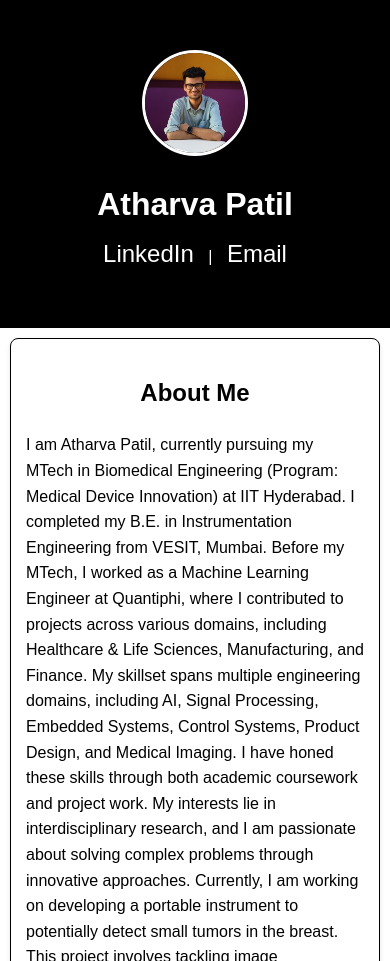
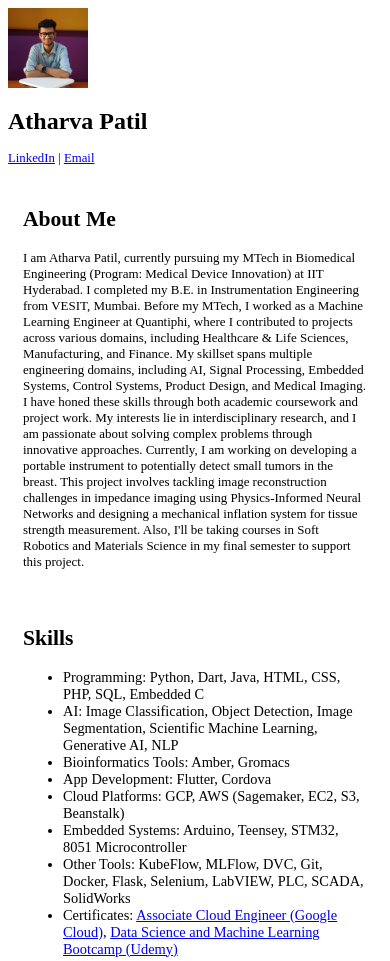
Before and after one commit to atharvapatil000/Atharva_Patil_Portfolio, a plain HTML site: page index.html in a window 390 px wide. Shown: the top 961 px of the page. Drawn offline with Linux system fonts and the light colour scheme.

Commit message:
Update index.html

```diff
--- a/index.html
+++ b/index.html
@@ -5,130 +5,47 @@
     <meta name="viewport" content="width=device-width, initial-scale=1.0">
     <title>Portfolio - Atharva Patil</title>
 <style>
-        body {
-            font-family: Arial, sans-serif;
-            margin: 0;
-            padding: 0;
-            line-height: 1.6;
-            color: black;
-            background-color: white;
+@media (max-width: 768px) {
+    header h1 {
+        font-size: 1.8em;
+    }
+    header p, section p {
+        font-size: 0.9em;
+    }
+    .project-item img {
+        width: 90%;
+        height: auto;
+        margin: 0 auto;
+        display: block;
+    }
+    section {
+        padding: 10px;
+        font-size: 0.9em;
+    }
 }
 
-        header {
-            text-align: center;
-            padding: 50px 10px;
-            background-color: black;
-            color: white;
+@media (max-width: 480px) {
+    header img {
+        width: 80px;
+        height: 80px;
     }
-
-        header img {
-            width: 150px;
-            height: 150px;
-            border-radius: 50%;
-            border: 3px solid white;
-            margin-bottom: 15px;
+    header h1 {
+        font-size: 1.5em;
     }
-
-        header h1 {
-            margin: 0;
-            font-size: 2.5em;
+    header p, footer p {
+        font-size: 0.8em;
     }
-
-        header p {
-            margin: 5px 0;
-            font-size: 1.2em;
+    section {
+        margin: 5px;
+        padding: 10px;
     }
-
-        header a {
-            margin: 0 10px;
-            font-size: 1.5em;
-            color: white;
-            text-decoration: none;
+    .project-title {
+        flex-direction: column;
+        align-items: flex-start;
     }
-
-        header a:hover {
-            text-decoration: underline;
-        }
-
-        section {
-            max-width: 800px;
-            margin: 20px auto;
-            background: white;
-            color: black;
-            padding: 20px;
-            border-radius: 8px;
-            border: 1px solid black;
-            box-shadow: 0 2px 5px rgba(0, 0, 0, 0.1);
-        }
-
-        h2 {
-            text-align: center;
-            margin-bottom: 20px;
-            color: black;
-        }
-
-        ul {
-            list-style-type: disc;
-            margin-left: 20px;
-            color: black;
-        }
-
-        ul li {
-            margin-bottom: 8px;
-        }
-
-        .project-title {
-            display: flex;
-            justify-content: space-between;
-            align-items: center;
-        }
-
     .project-title a {
-            font-size: 0.9em;
-            color: blue;
-            text-decoration: none;
-            margin-left: 10px;
-        }
-
-        .project-title a:hover {
-            text-decoration: underline;
-        }
-
-        footer {
-            text-align: center;
-            padding: 20px 10px;
-            background-color: black;
-            color: white;
-            margin-top: 20px;
-        }
-
-        footer a {
-            color: white;
-            text-decoration: none;
-        }
-
-        footer a:hover {
-            text-decoration: underline;
-        }
-
-        /* Responsive Design */
-        @media (max-width: 600px) {
-            header img {
-                width: 100px;
-                height: 100px;
-            }
-
-            header h1 {
-                font-size: 2em;
-            }
-
-            header p {
-                font-size: 1em;
-            }
-
-            section {
-                margin: 10px;
-                padding: 15px;
+        margin-top: 5px;
+        font-size: 0.8em;
     }
 }
 </style>
```
Lines whose indentation alone changed are shown as unchanged.
